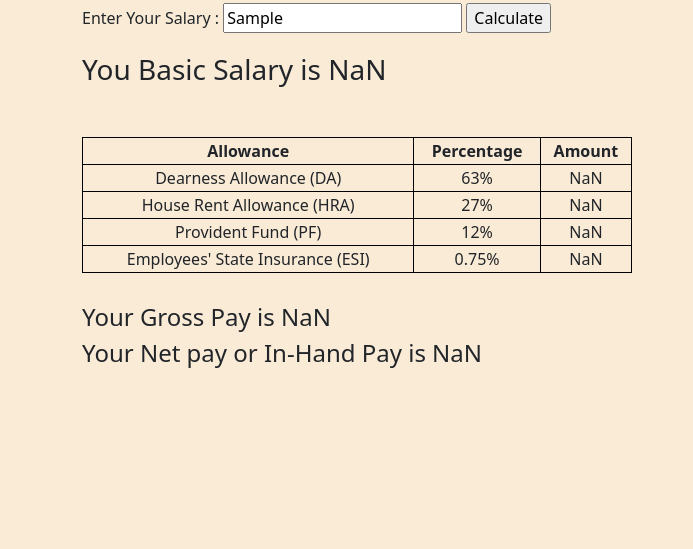
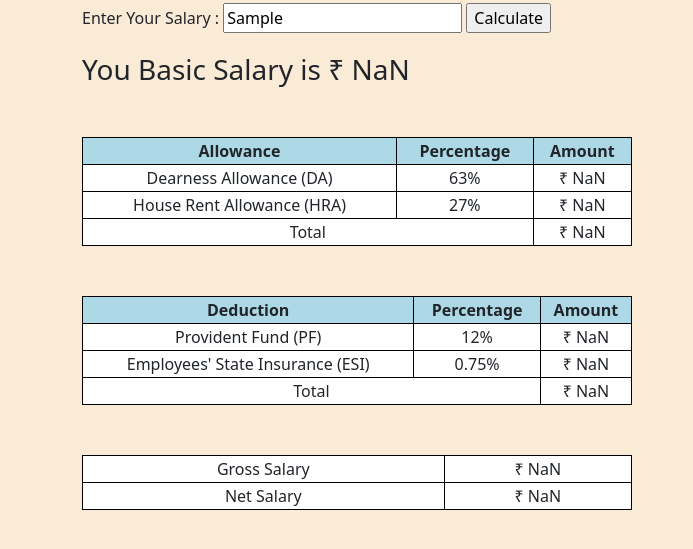
Before and after one commit to Mohamedibrahim-2002/FullStackPHP, a plain HTML site: page Pratice/salaryCalculator/index.html in a window 1280 px wide. Both pictures are taken after typing "Sample" into the empty fields and a click on the button "Calculate". Shown: the part 53-602 px from the top of the page, without its empty margins (0-693 px from the left). Drawn offline with nearby package versions, Linux system fonts and the light colour scheme.

Commit message:
feat: add salary calculator web application with HTML, CSS, and JavaScript

```diff
--- a/Pratice/salaryCalculator/index.html
+++ b/Pratice/salaryCalculator/index.html
@@ -44,6 +44,17 @@
         <td>27%</td>
         <td id="disHRA"></td>
        </tr>
+       <tr class="totalRow">
+        <td colspan="2">Total</td>
+        <td id="allowanceTotal"></td>
+       </tr>
+       </table>
+       <table>
+        <tr>
+         <th>Deduction</th>
+         <th>Percentage</th>
+         <th>Amount</th>
+       </tr>
        <tr>
         <td>Provident Fund (PF)</td>
         <td>12%</td>
@@ -54,9 +65,23 @@
         <td>0.75%</td>
         <td id="disESI"></td>
        </tr>
+       <tr class="totalRow">
+        <td colspan="2">Total</td>
+        <td id="deductionTotal"></td>
+       </tr>
       </table>
-      <h4 id="disGrosspay"></h4>
-      <h4 id="disNetpay"></h4>
+      <table>
+         <tr>
+        <td>Gross Salary</td>
+        <td id="disGrosspay"></td>
+       </tr>
+       <tr>
+        <td>Net Salary</td>
+         <td id="disNetpay"></td>
+       </tr>
+      </table>
+      <!-- <h4 id="disNetpay"></h4>
+      <h4 id="disNetpay"></h4> -->
     </div>
   </body>
 </hml>
--- a/Pratice/salaryCalculator/script.js
+++ b/Pratice/salaryCalculator/script.js
@@ -5,7 +5,7 @@ function calcSalary() {
   console.log(salary);
 
   document.getElementById("disBasicPay").innerText =
-    `You Basic Salary is ${salary}`;
+    `You Basic Salary is ₹ ${salary}`;
 
   // alert("Welcome");
 
@@ -22,16 +22,16 @@ function calcSalary() {
   let esiVal = salary * esi;
   console.log(daVal, hraVal, pfVal, esiVal);
 
-  document.getElementById("disDA").innerText = `${parseInt(daVal)}`;
-  document.getElementById("disHRA").innerText = `${parseInt(hraVal)}`;
-  document.getElementById("disPF").innerText = `${parseInt(pfVal)}`;
-  document.getElementById("disESI").innerText = `${parseInt(esiVal)}`;
+  document.getElementById("allowanceTotal").innerText = `₹ ${daVal + hraVal}`;
+  document.getElementById("deductionTotal").innerText = `₹ ${pfVal + esiVal}`;
+  document.getElementById("disDA").innerText = `₹ ${parseInt(daVal)}`;
+  document.getElementById("disHRA").innerText = `₹ ${parseInt(hraVal)}`;
+  document.getElementById("disPF").innerText = `₹ ${parseInt(pfVal)}`;
+  document.getElementById("disESI").innerText = `₹ ${parseInt(esiVal)}`;
 
-  const disGrossPay = salary + daVal + hraVal + pfVal + esiVal;
-  const disNetPay = salary + daVal + hraVal - (pfVal + esiVal);
+  const disGrossPay = salary + daVal + hraVal;
+  const disNetPay = disGrossPay - (pfVal + esiVal);
 
-  document.getElementById("disGrosspay").innerText =
-    `Your Gross Pay is ${disGrossPay}`;
-  document.getElementById("disNetpay").innerText =
-    `Your Net pay or In-Hand Pay is ${disNetPay}`;
+  document.getElementById("disGrosspay").innerText = `₹ ${disGrossPay}`;
+  document.getElementById("disNetpay").innerText = `₹ ${disNetPay}`;
 }
--- a/Pratice/salaryCalculator/style.css
+++ b/Pratice/salaryCalculator/style.css
@@ -9,6 +9,10 @@ table {
   border: 1px solid black;
   width: 550px;
   text-align: center;
+  background-color: #fff;
+}
+th {
+  background-color: #add8e6;
 }
 td,
 th {
```
